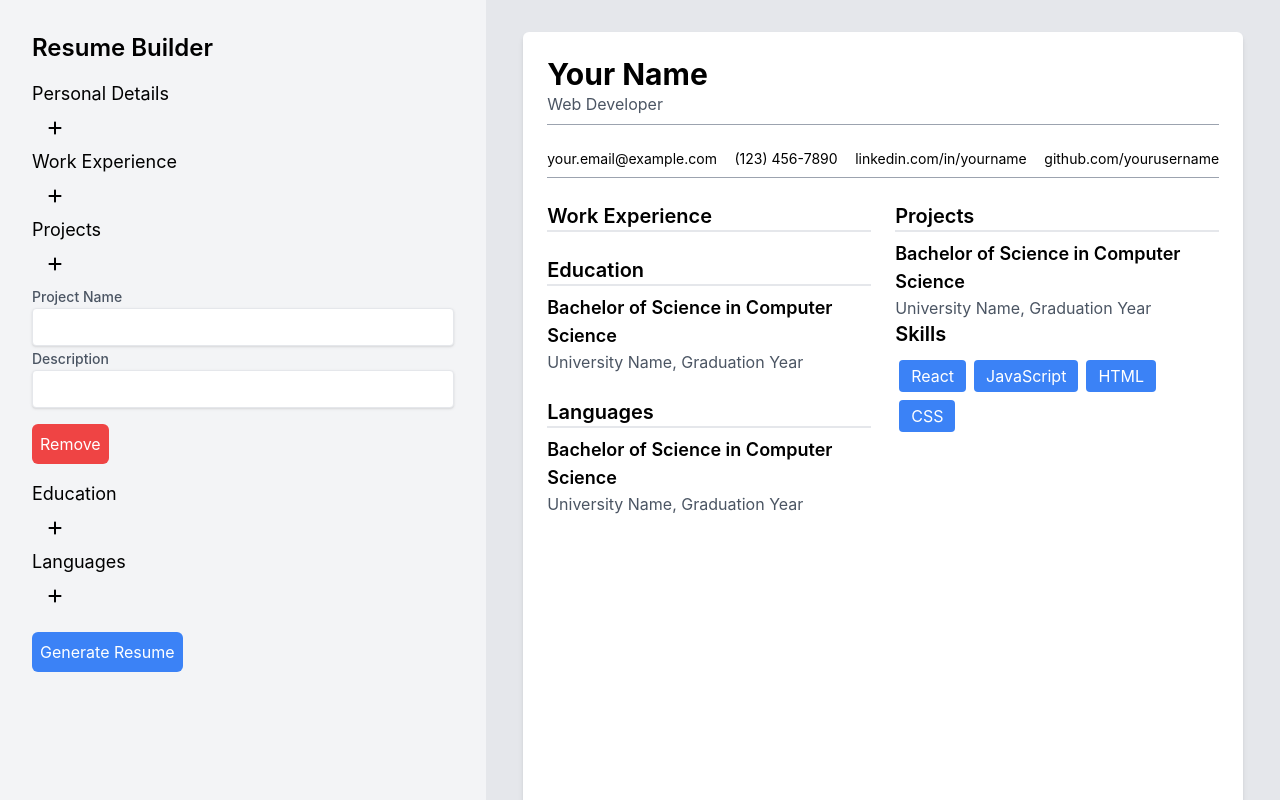
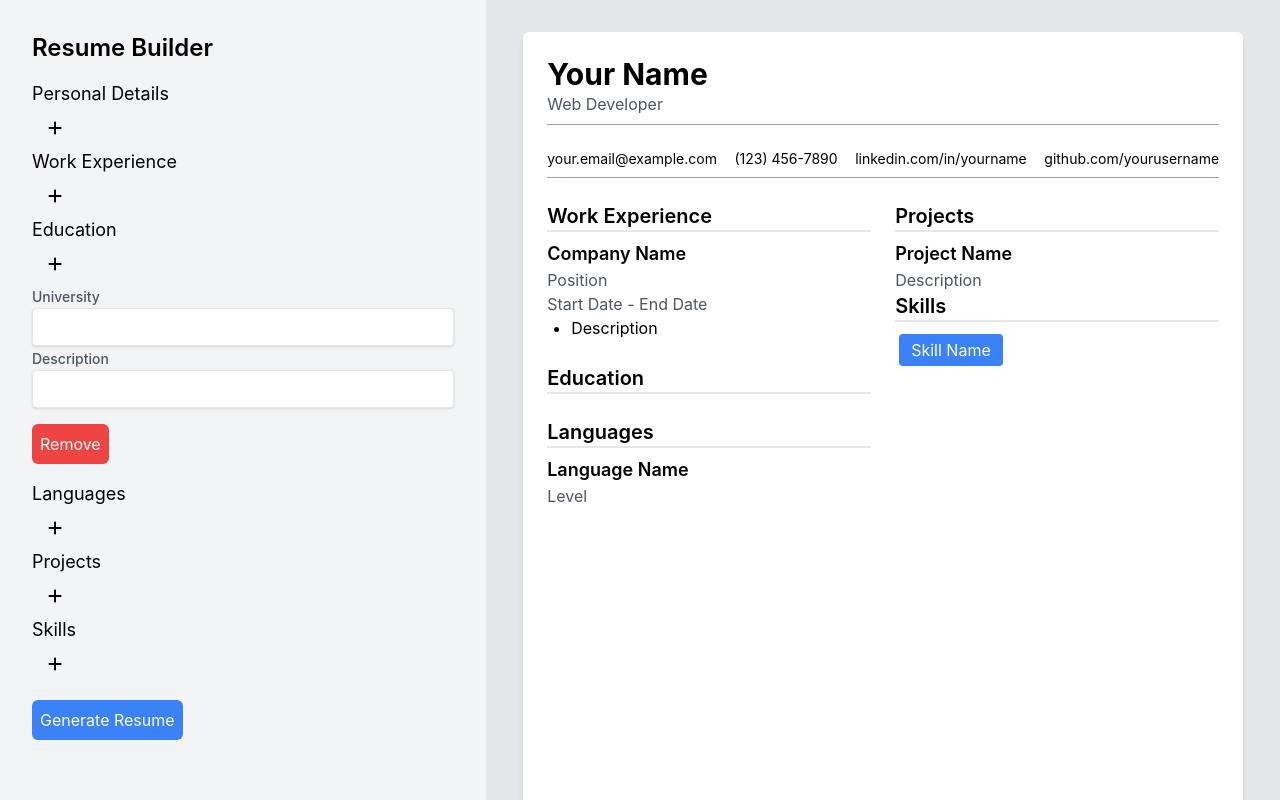
Before and after one commit to konkazazis/ResumeBuilder, a React (Create React App) app: page / in a window 1280 px wide. Both pictures are taken after a click on the button 55 px from the left and 264 px from the top of the page. Built offline with nearby package versions, Linux system fonts and the light colour scheme.

Commit message:
fixed components

```diff
--- a/src/App.js
+++ b/src/App.js
@@ -7,14 +7,38 @@ function App() {
 
   const [details, setDetails] = useState({});
   const [workExperiences, setWorkExperiences] = useState([]);
+  const [projects, setProjects] = useState([]);
+  const [education, setEducation] = useState([]);
+  const [languages, setLanguages] = useState([]);
+  const [skills, setSkills] = useState([]);
 
   return (
     <div className="flex h-screen">
       <div className='w-[38%] bg-gray-100 overflow-auto'>
-        <Forms details={details} setDetails={setDetails} workExperiences={workExperiences} setWorkExperiences={setWorkExperiences} />
+        <Forms
+          details={details}
+          setDetails={setDetails}
+          workExperiences={workExperiences}
+          setWorkExperiences={setWorkExperiences}
+          projects={projects}
+          setProjects={setProjects}
+          education={education}
+          setEducation={setEducation}
+          languages={languages}
+          setLanguages={setLanguages}
+          skills={skills}
+          setSkills={setSkills}
+        />
       </div>
       <div className='flex-1 bg-gray-200 float-left overflow-auto'>
-        <Templates details={details} workExperiences={workExperiences} />
+        <Templates
+          details={details}
+          workExperiences={workExperiences}
+          projects={projects}
+          education={education}
+          languages={languages}
+          skills={skills}
+        />
       </div>
     </div>
   );
--- a/src/components/education.js
+++ b/src/components/education.js
@@ -3,8 +3,7 @@ import { FontAwesomeIcon } from '@fortawesome/react-fontawesome';
 import { faPlus } from '@fortawesome/free-solid-svg-icons';
 import Modal from 'react-modal';
 
-function Projects({handleChange, formData}) {
-  const [education, setEducation] = useState([]);
+function Projects({education, setEducation}) {
 
   const addEducation = () => {
     setEducation([...education, { uniName: '', description: ''}]);
@@ -34,7 +33,7 @@ function Projects({handleChange, formData}) {
            <FontAwesomeIcon icon={faPlus} style={{color: "#000000",}}/>
         </button>
 
-        {education.map((projects, index) => (
+        {education.map((education, index) => (
           <div key={index} className="mb-4">
               <div>
                   <div>
@@ -43,7 +42,7 @@ function Projects({handleChange, formData}) {
                       type="text"
                       className="shadow appearance-none border rounded w-full py-2 px-3 text-gray-700 leading-tight focus:outline-none focus:shadow-outline"
                       value={education.uniName}
-                      onChange={(e) => handleInputChange(index, 'companyName', e.target.value)}
+                      onChange={(e) => handleInputChange(index, 'uniName', e.target.value)}
                       />
                   </div>
 
@@ -53,7 +52,7 @@ function Projects({handleChange, formData}) {
                       type="text"
                       className="shadow appearance-none border rounded w-full py-2 px-3 text-gray-700 leading-tight focus:outline-none focus:shadow-outline"
                       value={education.description}
-                      onChange={(e) => handleInputChange(index, 'position', e.target.value)}
+                      onChange={(e) => handleInputChange(index, 'description', e.target.value)}
                       />
                   </div>
               </div>
--- a/src/components/forms.js
+++ b/src/components/forms.js
@@ -4,16 +4,14 @@ import WorkExperience from './workExperience';
 import Projects from './projects';
 import Education from './education';
 import Languages from './languages';
+import Skills from './skills';
 
-function Forms({details, setDetails , workExperiences, setWorkExperiences}) {
+function Forms({details, setDetails , workExperiences, setWorkExperiences, projects,
+  setProjects, education, setEducation, languages, setLanguages, skills, setSkills}) {
 
   const handleChange = (e, label) => {
     setDetails({
       ...details,
-      [label]: e.target.value
-    });
-    setWorkExperiences({
-      ...workExperiences,
       [label]: e.target.value
     });
   };
@@ -29,9 +27,10 @@ function Forms({details, setDetails , workExperiences, setWorkExperiences}) {
 
         <PersonalDetails handleChange={handleChange} details={details} />
         <WorkExperience workExperiences={workExperiences} setWorkExperiences={setWorkExperiences} />
-        <Projects handleChange={handleChange}  />
-        <Education handleChange={handleChange} />
-        <Languages handleChange={handleChange} />
+        <Education education={education} setEducation={setEducation} />
+        <Languages languages={languages} setLanguages={setLanguages} />
+        <Projects projects={projects} setProjects={setProjects} />
+        <Skills skills={skills} setSkills={setSkills} />
 
         <div className="mt-4">
           <button
--- a/src/components/languages.js
+++ b/src/components/languages.js
@@ -3,8 +3,7 @@ import { FontAwesomeIcon } from '@fortawesome/react-fontawesome';
 import { faPlus } from '@fortawesome/free-solid-svg-icons';
 import Modal from 'react-modal';
 
-function Languages({handleChange, formData}) {
-  const [languages, setLanguages] = useState([]);
+function Languages({languages, setLanguages}) {
 
   const addLanguages = () => {
     setLanguages([...languages, { languageName: '', level: ''}]);
@@ -43,7 +42,7 @@ function Languages({handleChange, formData}) {
                       type="text"
                       className="shadow appearance-none border rounded w-full py-2 px-3 text-gray-700 leading-tight focus:outline-none focus:shadow-outline"
                       value={languages.languageName}
-                      onChange={(e) => handleInputChange(index, 'companyName', e.target.value)}
+                      onChange={(e) => handleInputChange(index, 'languageName', e.target.value)}
                       />
                   </div>
 
@@ -53,11 +52,12 @@ function Languages({handleChange, formData}) {
                       <select
                         className="shadow appearance-none border rounded w-full py-2 px-3 pr-8 text-gray-700 leading-tight focus:outline-none focus:shadow-outline"
                         value={languages.level}
-                        onChange={(e) => handleInputChange(index, 'position', e.target.value)}
+                        onChange={(e) => handleInputChange(index, 'level', e.target.value)}
                       >
-                        <option value="beginner">Beginner</option>
-                        <option value="intermediate">Intermediate</option>
-                        <option value="advanced">Advanced</option>
+                        <option value="">Select Level</option>
+                        <option value="Beginner">Beginner</option>
+                        <option value="Intermediate">Intermediate</option>
+                        <option value="Advanced">Advanced</option>
                       </select>
                       <div className="absolute inset-y-0 right-0 flex items-center pr-2 pointer-events-none">
                         <svg
--- a/src/components/projects.js
+++ b/src/components/projects.js
@@ -2,9 +2,9 @@ import React, {useState} from 'react'
 import { FontAwesomeIcon } from '@fortawesome/react-fontawesome';
 import { faPlus } from '@fortawesome/free-solid-svg-icons';
 import Modal from 'react-modal';
+import './components.css'
 
-function Projects({handleChange, formData}) {
-  const [projects, setProjects] = useState([]);
+function Projects({projects, setProjects}) {
 
   const addProjects = () => {
     setProjects([...projects, { projectName: '', description: ''}]);
@@ -43,7 +43,7 @@ function Projects({handleChange, formData}) {
                       type="text"
                       className="shadow appearance-none border rounded w-full py-2 px-3 text-gray-700 leading-tight focus:outline-none focus:shadow-outline"
                       value={projects.projectName}
-                      onChange={(e) => handleInputChange(index, 'companyName', e.target.value)}
+                      onChange={(e) => handleInputChange(index, 'projectName', e.target.value)}
                       />
                   </div>
 
@@ -53,7 +53,7 @@ function Projects({handleChange, formData}) {
                       type="text"
                       className="shadow appearance-none border rounded w-full py-2 px-3 text-gray-700 leading-tight focus:outline-none focus:shadow-outline"
                       value={projects.description}
-                      onChange={(e) => handleInputChange(index, 'position', e.target.value)}
+                      onChange={(e) => handleInputChange(index, 'description', e.target.value)}
                       />
                   </div>
               </div>
--- /dev/null
+++ b/src/components/skills.js
@@ -0,0 +1,65 @@
+import React, {useState} from 'react'
+import { FontAwesomeIcon } from '@fortawesome/react-fontawesome';
+import { faPlus } from '@fortawesome/free-solid-svg-icons';
+import './components.css'
+
+function Skills({skills, setSkills}) {
+
+    const addSkills = () => {
+      setSkills([...skills, { skillName: ""}]);
+    };
+
+    const removeSkills = (index) => {
+      const updatedSkills = [...skills];
+      updatedSkills.splice(index, 1);
+      setSkills(updatedSkills);
+    };
+
+    const handleInputChange = (index, key, value) => {
+      const updatedSkills = [...skills];
+      updatedSkills[index][key] = value;
+      setSkills(updatedSkills);
+    };
+
+    return (
+        <div>
+          <h1 className="text-lg">Skills</h1>
+
+          <button
+            type="button"
+            className="text-white px-4 py-2 rounded-lg hover:bg-slate-200"
+            onClick={addSkills}
+          >
+             <FontAwesomeIcon icon={faPlus} style={{color: "#000000",}}/>
+          </button>
+
+          {skills.map((skill, index) => (
+            <div key={index} className="mb-4">
+                <div>
+                    <div className='mr-4'>
+                        <label className="text-sm font-medium text-gray-600">Skill</label>
+                        <input
+                        type="text"
+                        className="shadow appearance-none border rounded w-full py-2 px-3 text-gray-700 leading-tight focus:outline-none focus:shadow-outline"
+                        value={skills.skillName}
+                        onChange={(e) => handleInputChange(index, 'skillName', e.target.value)}
+                        />
+                    </div>
+
+                </div>
+
+            <button
+                type="button"
+                className="mt-4 p-2 bg-red-500 text-white rounded-md"
+                onClick={() => removeSkills(index)}
+            >
+                Remove
+            </button>
+
+        </div>
+        ))}
+    </div>
+    );
+}
+
+export default Skills
--- a/src/components/templates.js
+++ b/src/components/templates.js
@@ -1,6 +1,6 @@
 import React from 'react'
 
-function templates({ details, workExperiences }) {
+function templates({ details, workExperiences, projects, education, languages, skills }) {
 
     return (
         <div className="bg-gray-200 p-8">
@@ -31,7 +31,7 @@ function templates({ details, workExperiences }) {
                   <section className="mb-6">
                     <h2 className="text-xl font-semibold mb-2 border-b-2">Work Experience</h2>
                     <div>
-                      {workExperiences ? workExperiences.map((index) => (
+                      {workExperiences.length !== 0  ? workExperiences.map((index) => (
                         <div>
                           <p className="text-lg font-semibold">{index.companyName}</p>
                           <p className="text-gray-600">{index.position}</p>
@@ -55,40 +55,68 @@ function templates({ details, workExperiences }) {
 
                   <section className="mb-6">
                     <h2 className="text-xl font-semibold mb-2 border-b-2">Education</h2>
+                    {education.length !== 0 ? education.map((index) => (
                       <div>
-                      <p className="text-lg font-semibold">Bachelor of Science in Computer Science</p>
-                      <p className="text-gray-600">University Name, Graduation Year</p>
+                        <p className="text-lg font-semibold">{index.uniName}</p>
+                        <p className="text-gray-600">{index.description}</p>
                       </div>
+                    )) : (
+                      <div>
+                        <p className="text-lg font-semibold">University Name</p>
+                        <p className="text-gray-600">Description</p>
+                      </div>
+                    )}
                   </section>
 
                   <section className="mb-6">
                     <h2 className="text-xl font-semibold mb-2 border-b-2">Languages</h2>
+                    {languages.length !== 0 ? languages.map((index) => (
                       <div>
-                      <p className="text-lg font-semibold">Bachelor of Science in Computer Science</p>
-                      <p className="text-gray-600">University Name, Graduation Year</p>
+                        <p className="text-lg font-semibold">{index.languageName}</p>
+                        <p className="text-gray-600">{index.level}</p>
                       </div>
+                    )) : (
+                      <div>
+                        <p className="text-lg font-semibold">Language Name</p>
+                        <p className="text-gray-600">Level</p>
+                      </div>
+                    )}
                   </section>
                 </div>
 
                 {/* Right Column */}
                 <div>
                   <section>
+                    <div>
                       <h2 className="text-xl font-semibold mb-2 border-b-2">Projects</h2>
+                      {projects.length !==0 ? projects.map((project) => (
                           <div>
-                      <p className="text-lg font-semibold">Bachelor of Science in Computer Science</p>
-                      <p className="text-gray-600">University Name, Graduation Year</p>
+                            <p className="text-lg font-semibold">{project.projectName}</p>
+                            <p className="text-gray-600">{project.description}</p>
+                          </div>
+                      )) : (
+                          <div>
+                            <p className="text-lg font-semibold">Project Name</p>
+                            <p className="text-gray-600">Description</p>
+                          </div>
+                      )}
                     </div>
                   </section>
                   {/* Skills */}
+
                   <section>
-                    <h2 className="text-xl font-semibold mb-2">Skills</h2>
+                    <h2 className="text-xl font-semibold mb-2 border-b-2">Skills</h2>
+                    <div className='flex'>
+                      {skills.length !== 0 ? skills.map((index) => (
                         <ul className="flex flex-wrap">
-                      <li className="bg-blue-500 text-white px-3 py-1 m-1 rounded">React</li>
-                      <li className="bg-blue-500 text-white px-3 py-1 m-1 rounded">JavaScript</li>
-                      <li className="bg-blue-500 text-white px-3 py-1 m-1 rounded">HTML</li>
-                      <li className="bg-blue-500 text-white px-3 py-1 m-1 rounded">CSS</li>
-                      {/* Add more skills as needed */}
+                          <li className="bg-blue-500 text-white px-3 py-1 m-1 rounded">{index.skillName}</li>
                         </ul>
+                      )) : (
+                        <ul className="flex flex-wrap">
+                          <li className="bg-blue-500 text-white px-3 py-1 m-1 rounded">Skill Name</li>
+                        </ul>
+                      )}
+                    </div>
                   </section>
                 </div>
               </div>
```
Lines whose indentation alone changed are shown as unchanged.
